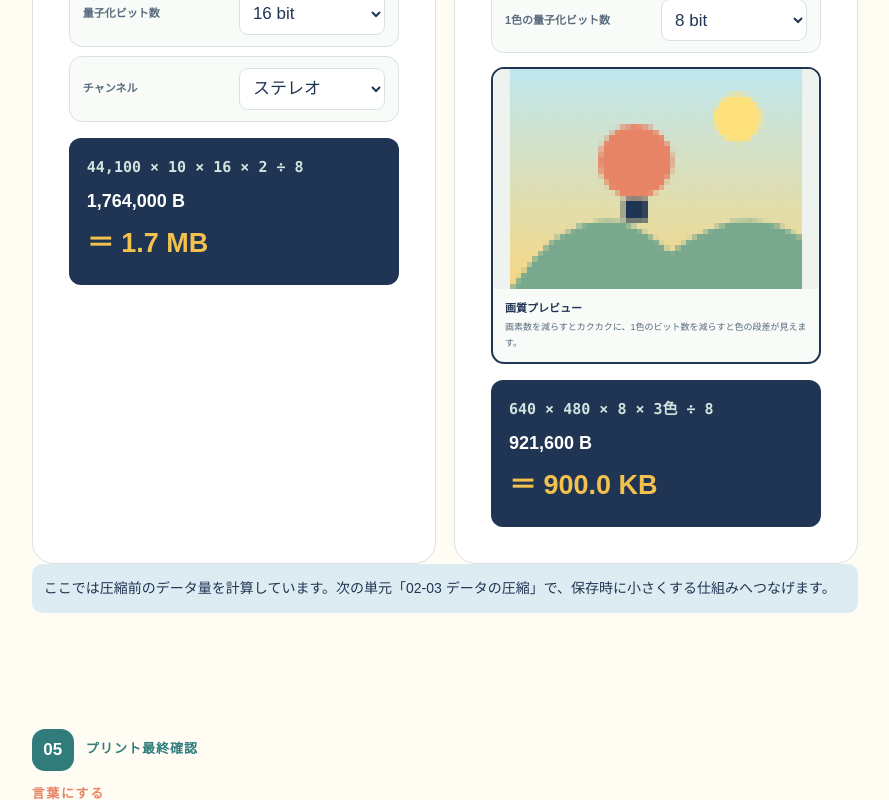
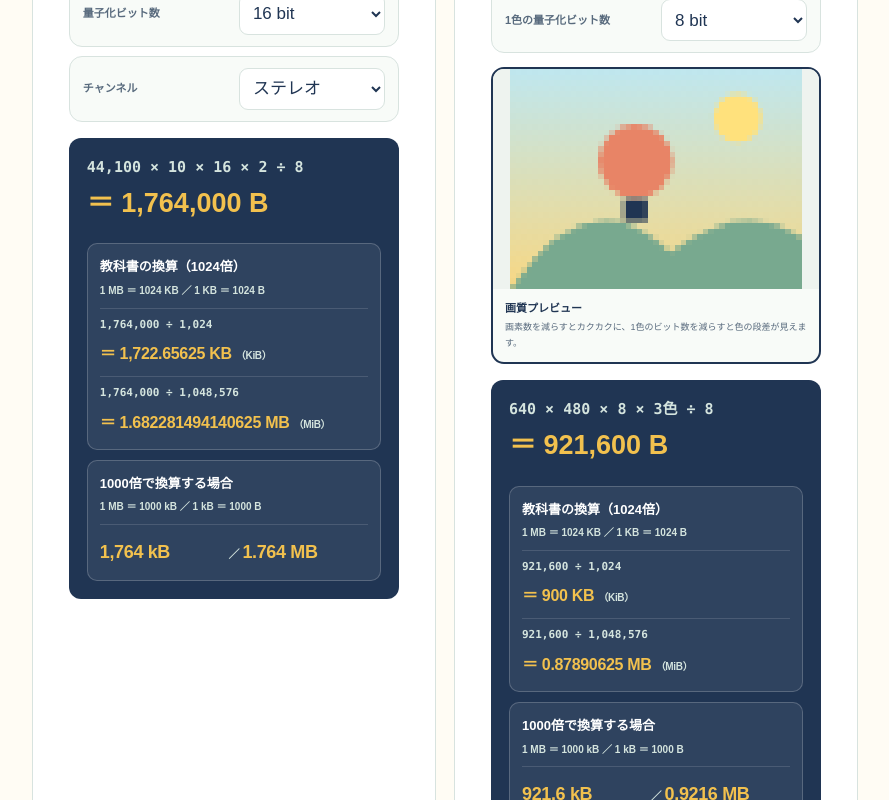
Before and after one commit to KeiichiKure/YSFH-Infomatics-2026, a Next.js app: page /units/02-02 in a window 1280 px wide. Shown: the part 9860-10660 px from the top of the page, without its empty margins (295-1184 px from the left). Built offline with nearby package versions, Linux system fonts and the light colour scheme; no server answers.

Commit message:
データ量の単位換算を1024と1000で併記

```diff
--- a/app/globals.css
+++ b/app/globals.css
@@ -1024,7 +1024,20 @@ button, input { font: inherit; }
 .size-formula span, .size-formula b, .size-formula strong { display: block; }
 .size-formula span { color: #d4e4de; font: 900 15px/1.5 Consolas, monospace; }
 .size-formula b { margin-top: 8px; color: white; font-size: 18px; font-variant-numeric: tabular-nums; }
-.size-formula strong { margin-top: 2px; font-size: 27px; }
+.size-formula > b { margin-top: 2px; color: var(--yellow); font-size: 27px; }
+.size-conversions { display: grid; gap: 10px; margin-top: 16px; }
+.size-conversion { padding: 12px; border: 1px solid rgba(255, 255, 255, .2); border-radius: 10px; background: rgba(255, 255, 255, .07); }
+.size-conversion > div { display: flex; align-items: start; flex-direction: column; gap: 3px; }
+.size-conversion > div b { margin: 0; color: white; font-size: 13px; }
+.size-conversion > div small { color: #d4e4de; font-size: 10px; font-weight: 800; }
+.size-conversion p { display: grid; grid-template-columns: 1fr; align-items: baseline; gap: 3px; margin: 8px 0 0; padding-top: 8px; border-top: 1px solid rgba(255, 255, 255, .13); }
+.size-conversion p span { font-size: 11px; }
+.size-conversion p strong { color: var(--yellow); font-size: clamp(14px, 1.45vw, 18px); font-variant-numeric: tabular-nums; letter-spacing: -.02em; text-align: left; }
+.size-conversion p strong small { color: #d4e4de; font-size: 10px; }
+.textbook-conversion p strong { font-size: clamp(13px, 1.25vw, 16px); white-space: nowrap; }
+.decimal-conversion p { grid-template-columns: 1fr auto 1fr; }
+.decimal-conversion p strong:first-child { text-align: left; }
+.decimal-conversion p span { text-align: center; }
 
 @media (max-width: 860px) {
   .sampling-zoom-toolbar { align-items: start; flex-direction: column; }
--- a/app/units/02-02/components/DataSizeLab.tsx
+++ b/app/units/02-02/components/DataSizeLab.tsx
@@ -2,10 +2,30 @@
 
 import { useEffect, useRef, useState } from 'react';
 
-function formatSize(bytes: number) {
-  if (bytes < 1024) return `${Math.round(bytes)} B`;
-  if (bytes < 1024 ** 2) return `${(bytes / 1024).toFixed(1)} KB`;
-  return `${(bytes / 1024 ** 2).toFixed(1)} MB`;
+function formatExact(value: number, maximumFractionDigits: number) {
+  return value.toLocaleString('ja-JP', { maximumFractionDigits });
+}
+
+function SizeConversions({ bytes }: { bytes: number }) {
+  const exactBytes = Math.round(bytes);
+  const binaryKB = exactBytes / 1024;
+  const binaryMB = exactBytes / 1024 ** 2;
+  const decimalKB = exactBytes / 1000;
+  const decimalMB = exactBytes / 1000 ** 2;
+
+  return (
+    <div className="size-conversions">
+      <div className="size-conversion textbook-conversion">
+        <div><b>教科書の換算（1024倍）</b><small>1 MB ＝ 1024 KB ／ 1 KB ＝ 1024 B</small></div>
+        <p><span>{exactBytes.toLocaleString()} ÷ 1,024</span><strong>＝ {formatExact(binaryKB, 10)} KB <small>（KiB）</small></strong></p>
+        <p><span>{exactBytes.toLocaleString()} ÷ 1,048,576</span><strong>＝ {formatExact(binaryMB, 20)} MB <small>（MiB）</small></strong></p>
+      </div>
+      <div className="size-conversion decimal-conversion">
+        <div><b>1000倍で換算する場合</b><small>1 MB ＝ 1000 kB ／ 1 kB ＝ 1000 B</small></div>
+        <p><strong>{formatExact(decimalKB, 3)} kB</strong><span>／</span><strong>{formatExact(decimalMB, 6)} MB</strong></p>
+      </div>
+    </div>
+  );
 }
 
 export function DataSizeLab() {
@@ -96,7 +116,7 @@ export function DataSizeLab() {
           <label><span>録音時間 <output>{seconds}秒</output></span><input type="range" min="1" max="60" value={seconds} onChange={(event) => setSeconds(Number(event.target.value))} /></label>
           <label><span>量子化ビット数</span><select value={audioBits} onChange={(event) => setAudioBits(Number(event.target.value))}><option value="8">8 bit</option><option value="16">16 bit</option><option value="24">24 bit</option></select></label>
           <label><span>チャンネル</span><select value={channels} onChange={(event) => setChannels(Number(event.target.value))}><option value="1">モノラル</option><option value="2">ステレオ</option></select></label>
-          <div className="size-formula"><span>{sampleRate.toLocaleString()} × {seconds} × {audioBits} × {channels} ÷ 8</span><b>{Math.round(audioBytes).toLocaleString()} B</b><strong>＝ {formatSize(audioBytes)}</strong></div>
+          <div className="size-formula"><span>{sampleRate.toLocaleString()} × {seconds} × {audioBits} × {channels} ÷ 8</span><b>＝ {Math.round(audioBytes).toLocaleString()} B</b><SizeConversions bytes={audioBytes} /></div>
         </div>
         <div className="size-card">
           <p className="step-label">IMAGE</p><h3>静止画像のデータ量</h3>
@@ -104,7 +124,7 @@ export function DataSizeLab() {
           <div className="linked-dimension"><span>縦の画素数</span><output>{height}</output><small>横：縦 ＝ 4：3を保って自動計算</small></div>
           <label><span>1色の量子化ビット数</span><select value={colorBits} onChange={(event) => setColorBits(Number(event.target.value))}><option value="1">1 bit</option><option value="2">2 bit</option><option value="4">4 bit</option><option value="8">8 bit</option></select></label>
           <div className="quality-preview"><canvas ref={imagePreviewRef} aria-label={width + 'かける' + height + '画素、RGB各色' + colorBits + 'ビットで再現した画像'} /><p><b>画質プレビュー</b><span>画素数を減らすとカクカクに、1色のビット数を減らすと色の段差が見えます。</span></p></div>
-          <div className="size-formula"><span>{width} × {height} × {colorBits} × 3色 ÷ 8</span><b>{Math.round(imageBytes).toLocaleString()} B</b><strong>＝ {formatSize(imageBytes)}</strong></div>
+          <div className="size-formula"><span>{width} × {height} × {colorBits} × 3色 ÷ 8</span><b>＝ {Math.round(imageBytes).toLocaleString()} B</b><SizeConversions bytes={imageBytes} /></div>
         </div>
       </div>
       <p className="teacher-note">ここでは圧縮前のデータ量を計算しています。次の単元「02-03 データの圧縮」で、保存時に小さくする仕組みへつなげます。</p>
```
